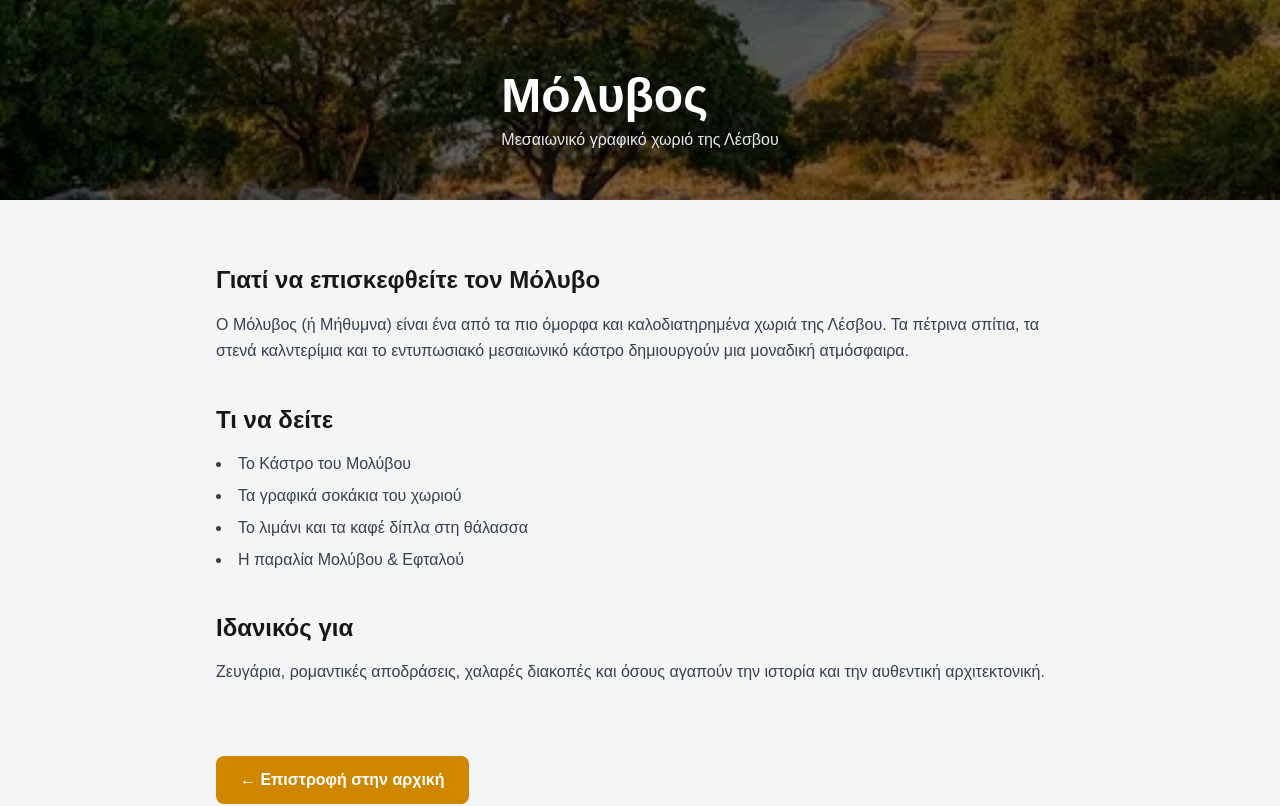
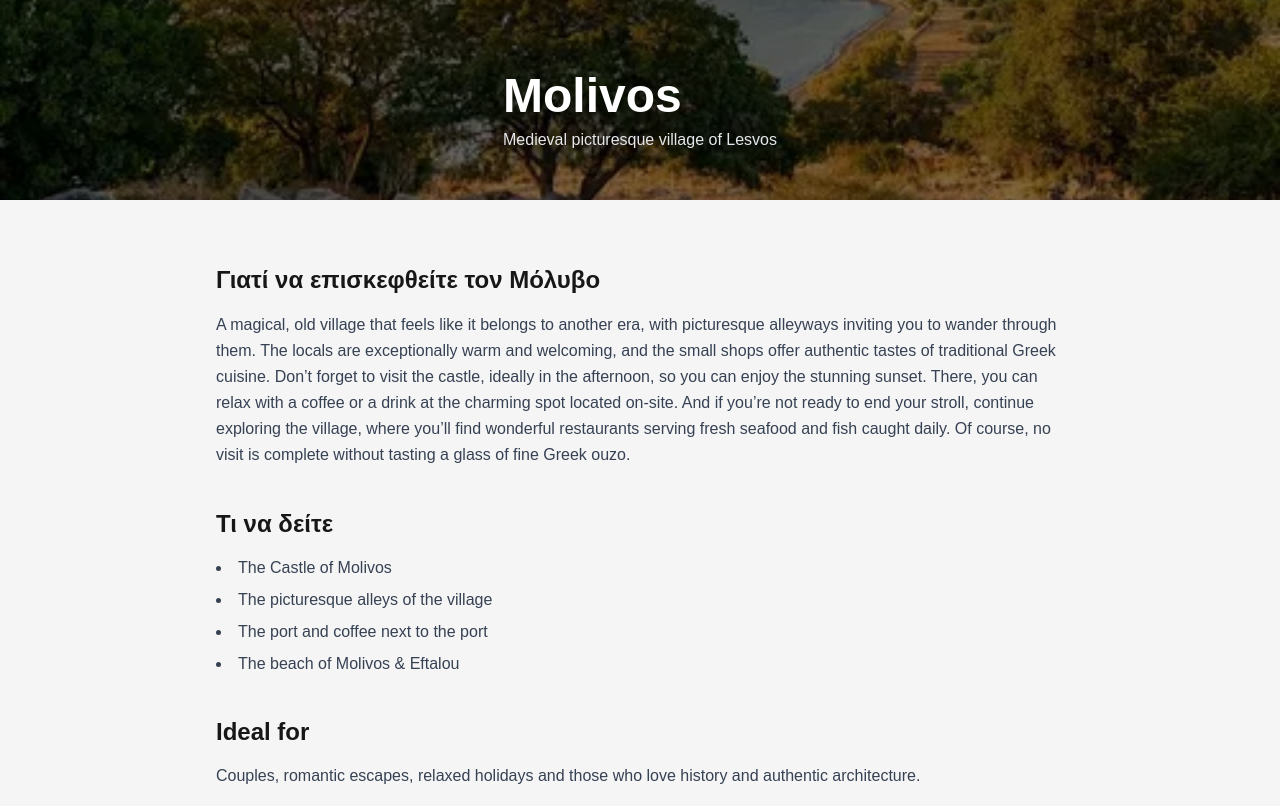
Before and after one commit to amamouridis06/lesvos-travel-guide, a Next.js app: page /villages/molivos in a window 1280 px wide. Shown: the part 440-1246 px from the top of the page. Built offline with nearby package versions, Linux system fonts and the light colour scheme.

Commit message:
Update page.tsx

```diff
--- a/app/villages/molivos/page.tsx
+++ b/app/villages/molivos/page.tsx
@@ -1,7 +1,7 @@
 export const metadata = {
-  title: "Μόλυβος | Lesvos Travel Guide",
+  title: "Molivos | Lesvos Travel Guide",
   description:
-    "Ανακαλύψτε τον Μόλυβο, το μεσαιωνικό στολίδι της Λέσβου με κάστρο, παραλίες και γραφικά σοκάκια.",
+    "Explore Molivos: castle, beaches , restarurants and cafes",
 };
 
 export default function MolyvosPage() {
@@ -14,10 +14,10 @@ export default function MolyvosPage() {
         <div className="relative z-10 h-full flex items-end">
           <div className="max-w-6xl mx-auto px-6 pb-12">
             <h1 className="text-4xl md:text-5xl font-bold text-white">
-              Μόλυβος
+             Molivos
             </h1>
             <p className="text-gray-200 mt-2">
-              Μεσαιωνικό γραφικό χωριό της Λέσβου
+              Medieval picturesque village of Lesvos
             </p>
           </div>
         </div>
@@ -29,39 +29,41 @@ export default function MolyvosPage() {
         <div>
           <h2 className="text-2xl font-semibold mb-4">Γιατί να επισκεφθείτε τον Μόλυβο</h2>
           <p className="text-gray-700 leading-relaxed">
-            Ο Μόλυβος (ή Μήθυμνα) είναι ένα από τα πιο όμορφα και καλοδιατηρημένα
-            χωριά της Λέσβου. Τα πέτρινα σπίτια, τα στενά καλντερίμια και το
-            εντυπωσιακό μεσαιωνικό κάστρο δημιουργούν μια μοναδική ατμόσφαιρα.
+           A magical, old village that feels like it belongs to another era, with picturesque alleyways inviting you to wander through them. The locals are exceptionally warm and welcoming, and the small shops offer authentic tastes of traditional Greek cuisine.
+
+          Don’t forget to visit the castle, ideally in the afternoon, so you can enjoy the stunning sunset. There, you can relax with a coffee or a drink at the charming spot located on-site.
+
+          And if you’re not ready to end your stroll, continue exploring the village, where you’ll find wonderful restaurants serving fresh seafood and fish caught daily. Of course, no visit is complete without tasting a glass of fine Greek ouzo.
           </p>
         </div>
 
         <div>
           <h2 className="text-2xl font-semibold mb-4">Τι να δείτε</h2>
           <ul className="list-disc list-inside text-gray-700 space-y-2">
-            <li>Το Κάστρο του Μολύβου</li>
-            <li>Τα γραφικά σοκάκια του χωριού</li>
-            <li>Το λιμάνι και τα καφέ δίπλα στη θάλασσα</li>
-            <li>Η παραλία Μολύβου & Εφταλού</li>
+            <li>The Castle of Molivos</li>
+            <li>The picturesque alleys of the village</li>
+            <li>The port and coffee next to the port</li>
+            <li>The beach of Molivos & Eftalou</li>
           </ul>
         </div>
 
         <div>
-          <h2 className="text-2xl font-semibold mb-4">Ιδανικός για</h2>
+          <h2 className="text-2xl font-semibold mb-4">Ideal for</h2>
           <p className="text-gray-700">
-            Ζευγάρια, ρομαντικές αποδράσεις, χαλαρές διακοπές και όσους αγαπούν
-            την ιστορία και την αυθεντική αρχιτεκτονική.
+            Couples, romantic escapes, relaxed holidays and those who love
+            history and authentic architecture.
           </p>
         </div>
 
         {/* BACK BUTTON */}
-        <div>
+        {/* <div>
           <a
             href="/"
             className="inline-block mt-8 px-6 py-3 rounded-lg bg-yellow-600 text-white font-semibold hover:bg-yellow-700 transition"
           >
             ← Επιστροφή στην αρχική
           </a>
-        </div>
+        </div> */}
 
       </section>
     </main>
```
